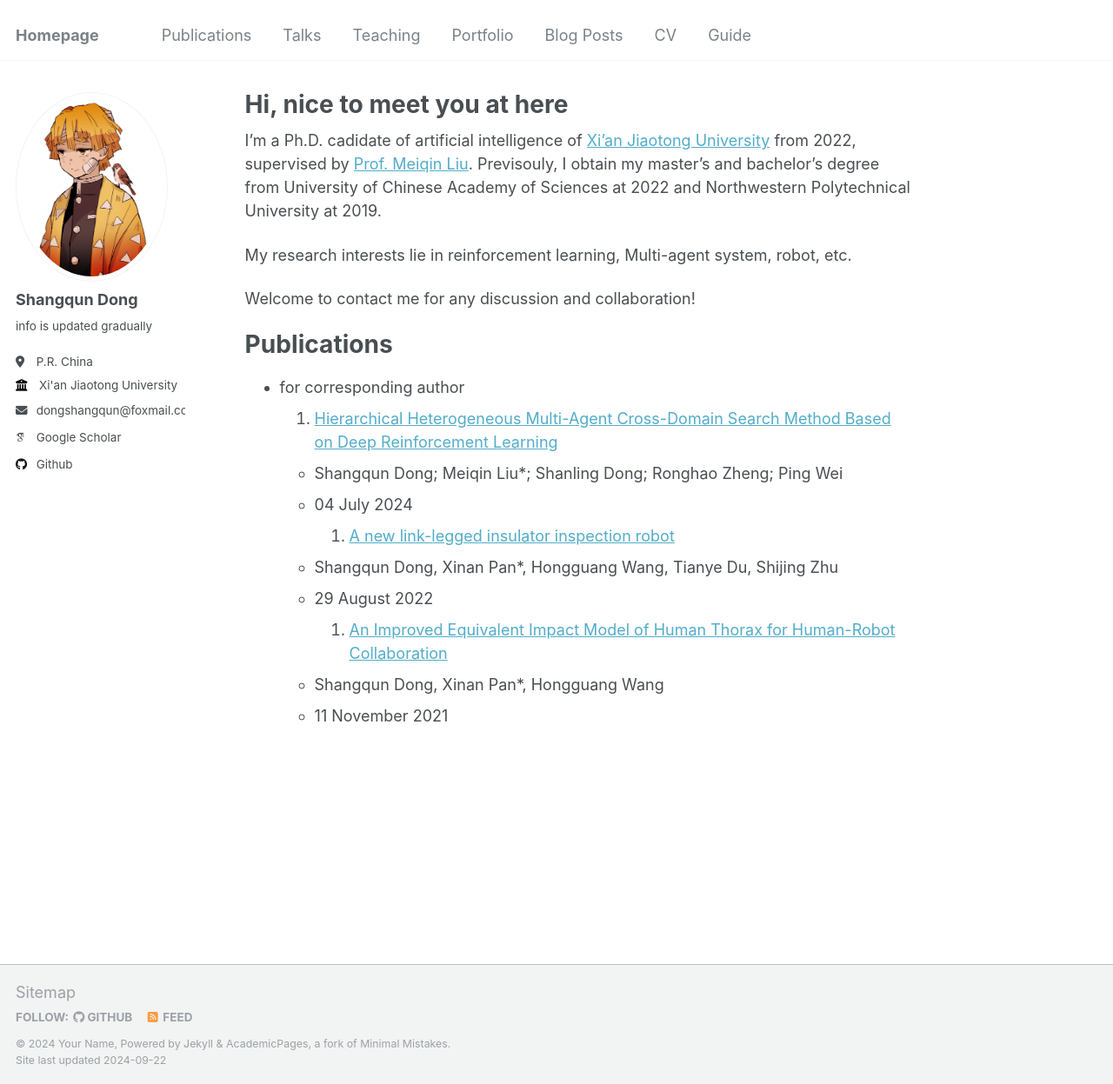
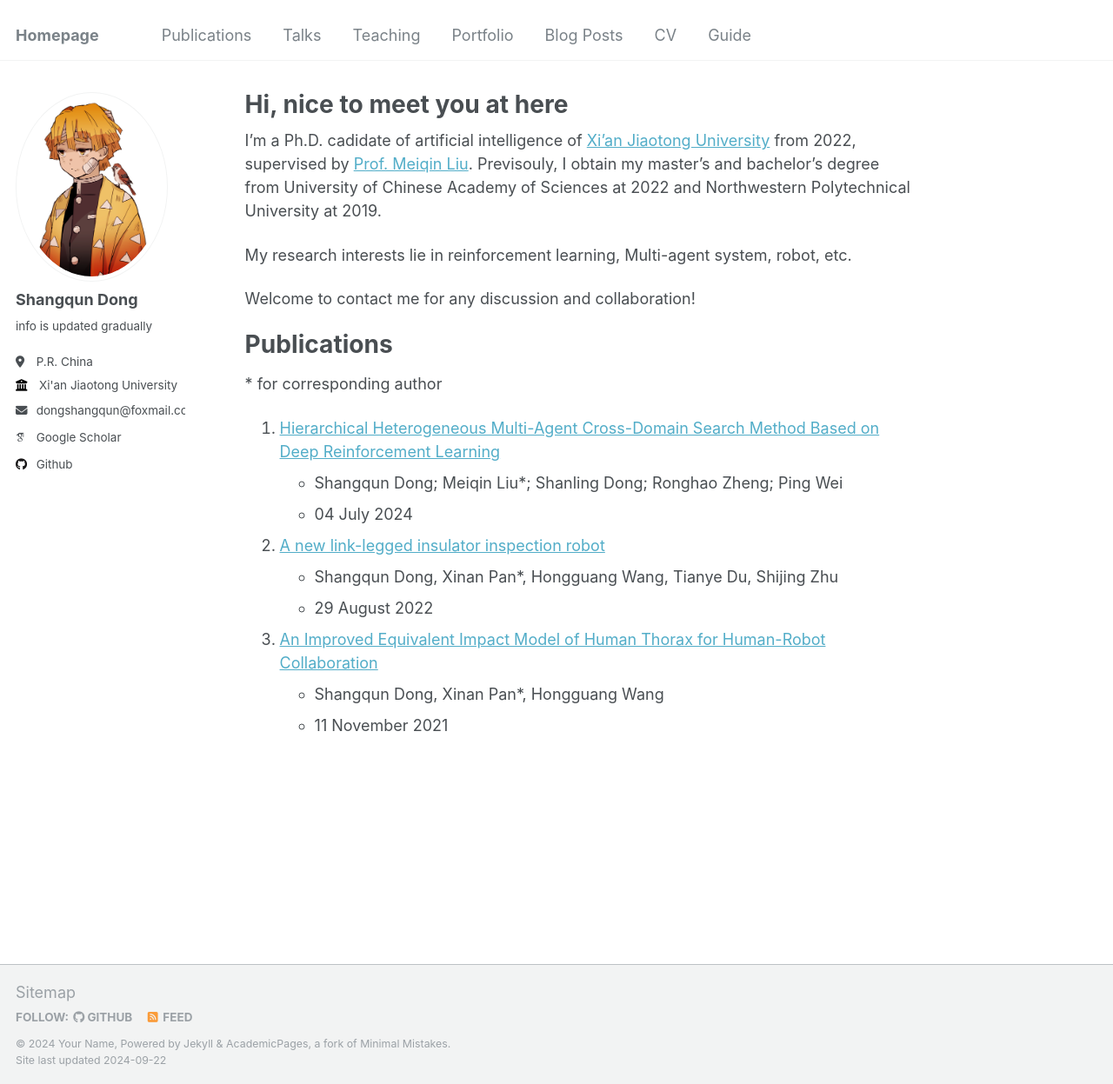
Before and after one commit to DongShangqun/DongShangqun.github.io, a Jekyll site: the page built from _pages/about.md, in a window 1280 px wide and 1247 px high. Shown: the whole window at 87% size. Built offline with Jekyll 4.4.1, drawn with Linux system fonts in a browser that asks for light colours; some web fonts are replaced.

```diff
--- a/_pages/about.md
+++ b/_pages/about.md
@@ -15,7 +15,7 @@ Welcome to contact me for any discussion and collaboration!
 
 Publications
 ======
-* for corresponding author
+\* for corresponding author
 1. [Hierarchical Heterogeneous Multi-Agent Cross-Domain Search Method Based on Deep Reinforcement Learning](https://doi.org/10.1109/TITS.2024.3417698)
    - Shangqun Dong; Meiqin Liu*; Shanling Dong; Ronghao Zheng; Ping Wei
    - 04 July 2024
```
